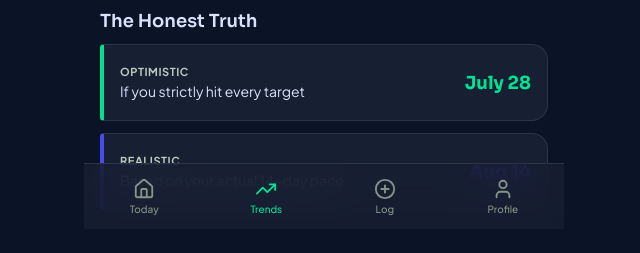
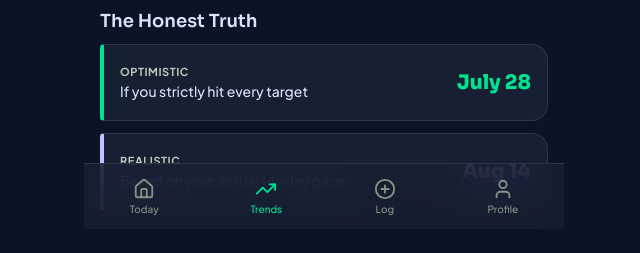
Before and after one commit to ggAcidCode/LeanPath, a Next.js app in the folder app/: page /trends in a window 1280 px wide. Shown: the part 571-824 px from the top of the page, without its empty margins (316-956 px from the left). Built offline with nearby package versions, Linux system fonts and the light colour scheme; no server answers.

Commit message:
style: improve contrast and font weights on projected goals

```diff
--- a/app/src/app/(app)/trends/page.tsx
+++ b/app/src/app/(app)/trends/page.tsx
@@ -166,21 +166,21 @@ export default function TrendsPage() {
         <div style={{ display: 'flex', justifyContent: 'space-between', alignItems: 'center' }}>
           <div>
             <div style={{ fontSize: 11, fontWeight: 700, letterSpacing: '0.05em', color: 'var(--text-secondary)', marginBottom: 4, textTransform: 'uppercase' }}>Optimistic</div>
-            <div style={{ fontSize: 14, color: 'var(--text-primary)' }}>If you strictly hit every target</div>
+            <div style={{ fontSize: 14, color: 'var(--text-primary)', fontWeight: 500 }}>If you strictly hit every target</div>
           </div>
-          <div className="heading" style={{ fontSize: 18, fontWeight: 700, color: 'var(--lp-teal)' }}>
+          <div className="heading" style={{ fontSize: 20, fontWeight: 800, color: 'var(--lp-teal)' }}>
              {stats.totalLost > 0 ? optDate.toLocaleDateString('en-US', dateFormat) : 'July 28'}
           </div>
         </div>
       </div>
 
-      <div className="card" style={{ padding: '20px 16px', borderLeft: '4px solid var(--lp-blue)', marginBottom: 12, borderRadius: '4px 16px 16px 4px' }}>
+      <div className="card" style={{ padding: '20px 16px', borderLeft: '4px solid var(--lp-blue-light)', marginBottom: 12, borderRadius: '4px 16px 16px 4px' }}>
         <div style={{ display: 'flex', justifyContent: 'space-between', alignItems: 'center' }}>
           <div>
             <div style={{ fontSize: 11, fontWeight: 700, letterSpacing: '0.05em', color: 'var(--text-secondary)', marginBottom: 4, textTransform: 'uppercase' }}>Realistic</div>
-            <div style={{ fontSize: 14, color: 'var(--text-primary)' }}>Based on your actual 14-day pace</div>
+            <div style={{ fontSize: 14, color: 'var(--text-primary)', fontWeight: 500 }}>Based on your actual 14-day pace</div>
           </div>
-          <div className="heading" style={{ fontSize: 18, fontWeight: 700, color: 'var(--lp-blue)' }}>
+          <div className="heading" style={{ fontSize: 20, fontWeight: 800, color: 'var(--lp-blue-light)' }}>
              {stats.totalLost > 0 ? realDate.toLocaleDateString('en-US', dateFormat) : 'Aug 14'}
           </div>
         </div>
```
